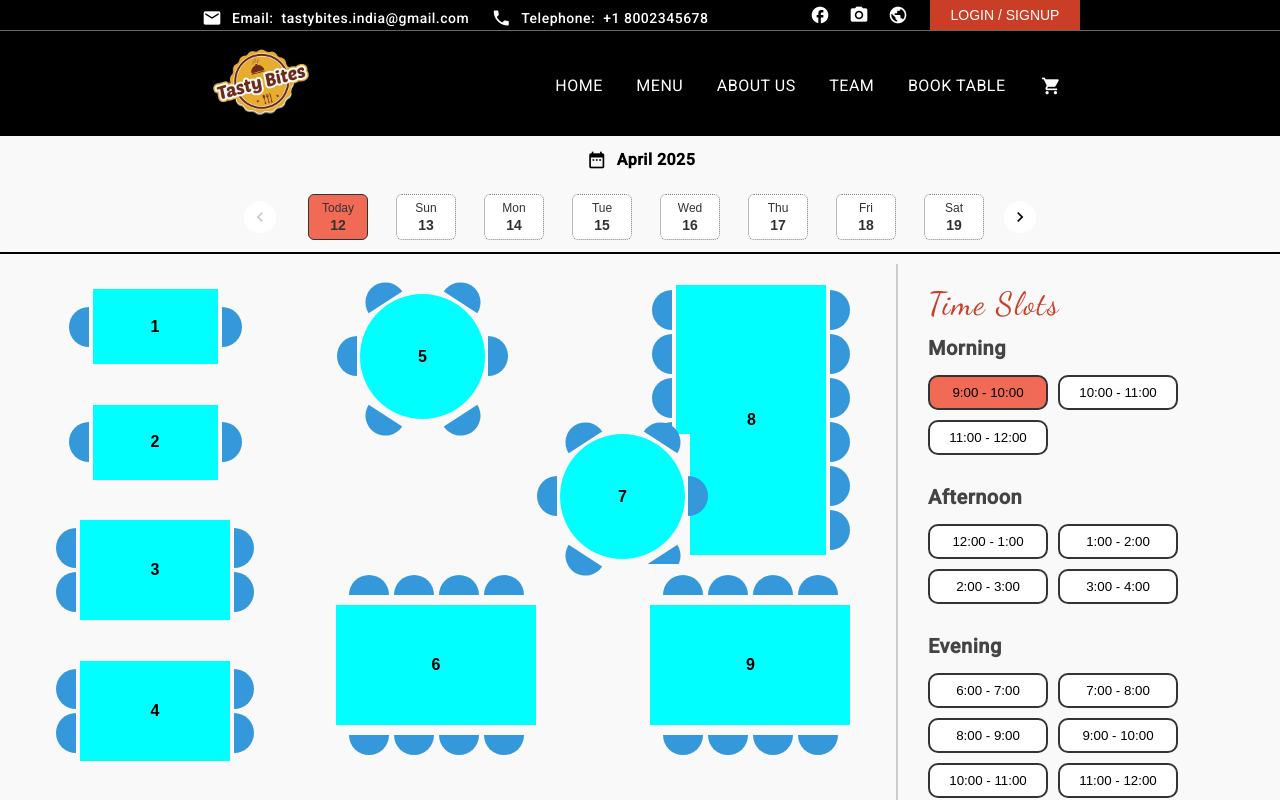
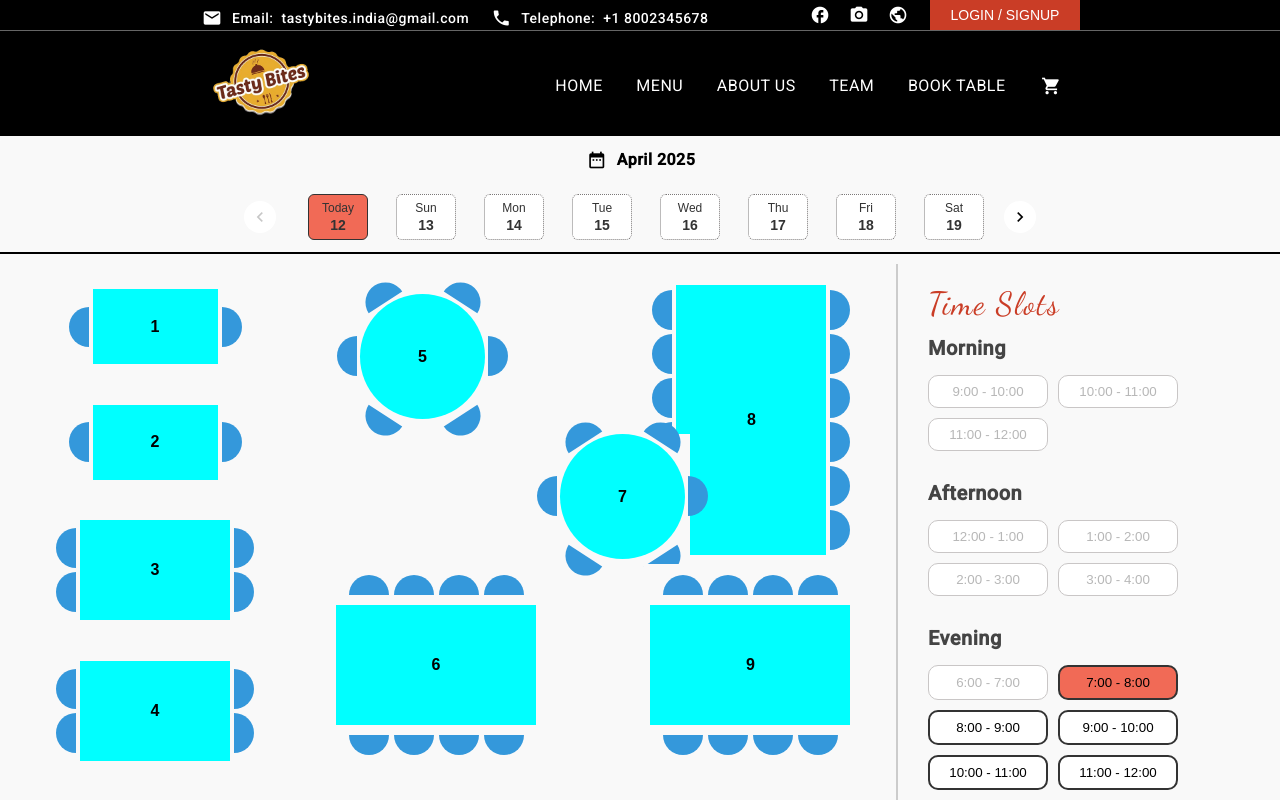
Before and after one commit to AnishJaiswal598/restaurant, an Angular app: page /book-table in a window 1280 px wide. Shown: the top 800 px of the page. Built offline with nearby package versions, Linux system fonts and the light colour scheme.

Commit message:
booking: fix bug of time to hours

```diff
--- a/src/app/pages/book-table/book-table.component.ts
+++ b/src/app/pages/book-table/book-table.component.ts
@@ -20,13 +20,16 @@
 })
 export class BookTableComponent implements OnInit {
   bookedTables: booking[] = [];
-  date: number =
-    new Date().getTime() < 23 ? new Date().getDate() : new Date().getDate() + 1;
+  date: number = 0;
   time: number = 0;
 
   constructor(private cdr: ChangeDetectorRef) {}
 
-  ngOnInit(): void {}
+  ngOnInit(): void {
+    const time = new Date().getHours();
+    const date = new Date().getDate();
+    this.date = time < 23 ? date : date + 1;
+  }
 
   selectedDate = (currentDate: number): void => {
     this.date = currentDate;
```
